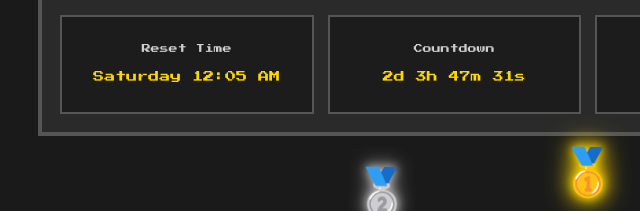
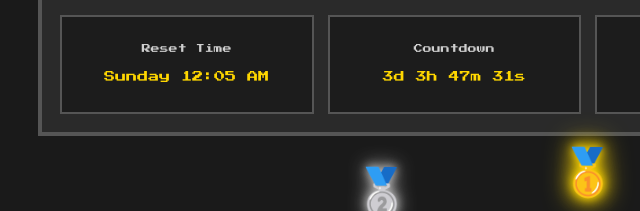
Before and after one commit to ciarandunne8-dev/CIARANS-RUGS-LEADERBOARD, a website: page public/index.html in a window 1280 px wide. Shown: the part 146-357 px from the top of the page, 52-692 px from the left. Drawn offline with nearby package versions, Linux system fonts and the light colour scheme; no server answers.

Commit message:
Update countdown to Sunday reset

```diff
--- a/public/index.html
+++ b/public/index.html
@@ -272,8 +272,6 @@
       background: #333;
     }
 
-    /* MODAL */
-
     .modal {
       display: none;
       position: fixed;
@@ -382,7 +380,7 @@
     <div class="competition-grid">
       <div class="stat-box">
         <div class="stat-label">Reset Time</div>
-        <div class="stat-value">Saturday 12:05 AM</div>
+        <div class="stat-value">Sunday 12:05 AM</div>
       </div>
       <div class="stat-box">
         <div class="stat-label">Countdown</div>
@@ -460,10 +458,11 @@
     function getNextReset() {
       const now = new Date();
       const next = new Date(now);
-      const day = now.getDay();
-      let daysUntilSaturday = (6 - day + 7) % 7;
 
-      next.setDate(now.getDate() + daysUntilSaturday);
+      const day = now.getDay(); // Sunday = 0
+      let daysUntilSunday = (7 - day) % 7;
+
+      next.setDate(now.getDate() + daysUntilSunday);
       next.setHours(0, 5, 0, 0);
 
       if (next <= now) {
--- a/server.js
+++ b/server.js
@@ -104,7 +104,7 @@ app.post("/webhook", (req, res) => {
   Cron format: minute hour day month weekday
   Saturday = 6
 */
-cron.schedule("5 0 * * 6", () => {
+cron.schedule("5 0 * * 0", () => {
   console.log("Running weekly leaderboard reset...");
 
   const winners = getLeaderboardTotals().slice(0, 3);
```
